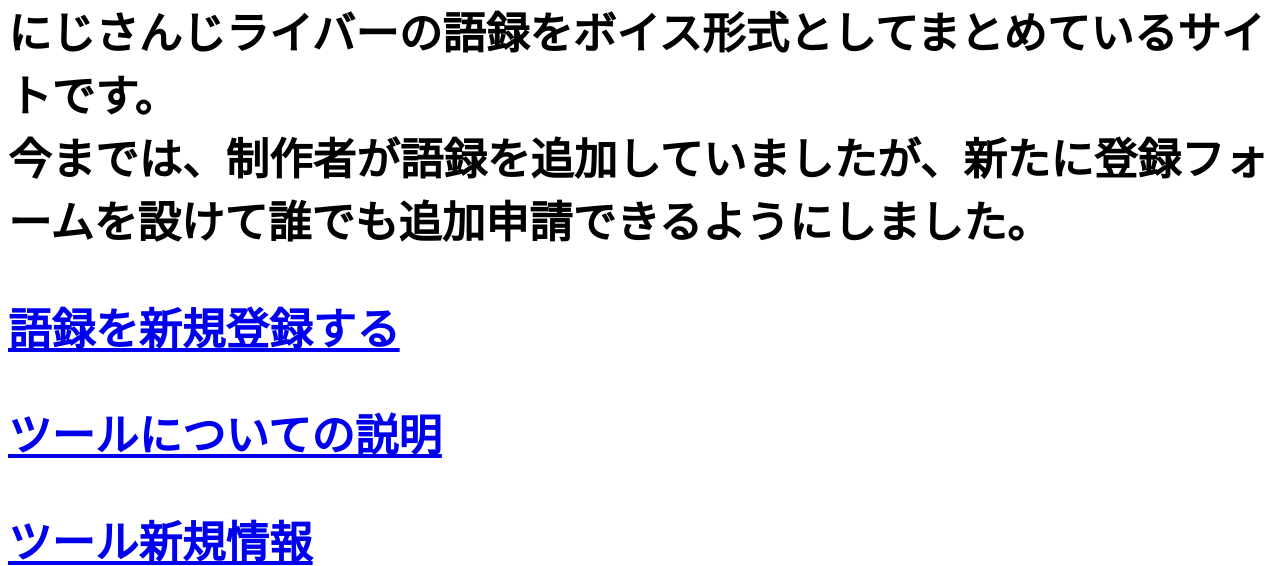
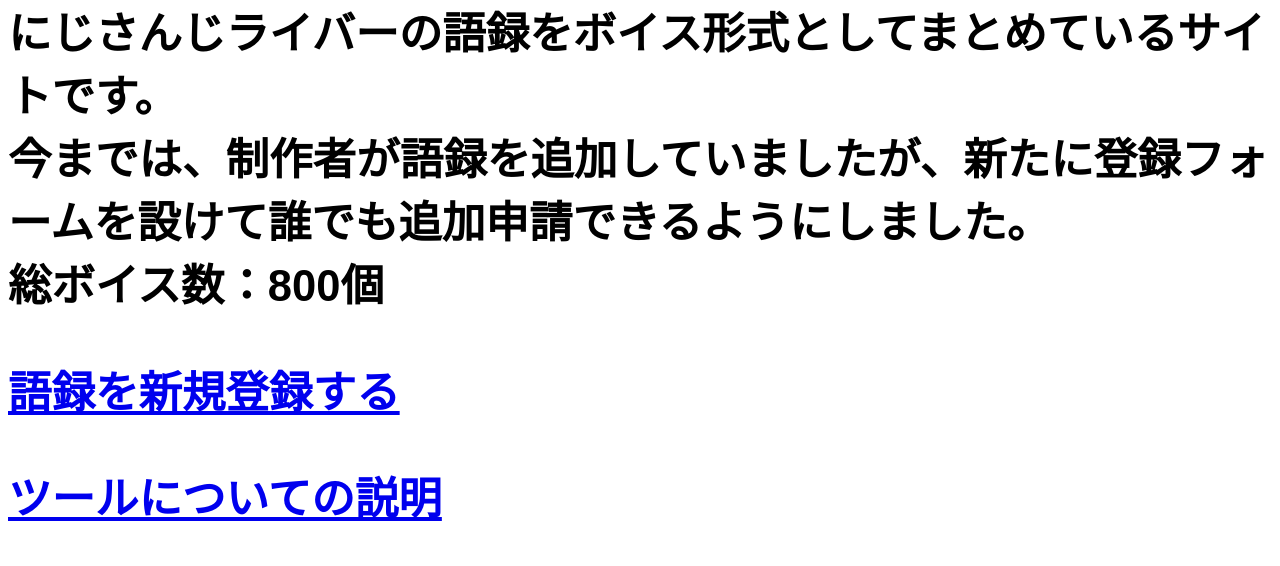
Before and after one commit to MORIMOTO520212/nijisanji-vocablary, a PHP site: page / in a window 1280 px wide. Shown: the part 302-868 px from the top of the page. Run offline with PHP 8.4, Linux system fonts and the light colour scheme; some libraries are stand-ins or nearby versions.

Commit message:
2022.07.17

```diff
--- a/index.php
+++ b/index.php
@@ -114,7 +114,8 @@
         </div>
         <p class="text">
             にじさんじライバーの語録をボイス形式としてまとめているサイトです。<br>
-            今までは、制作者が語録を追加していましたが、新たに登録フォームを設けて誰でも追加申請できるようにしました。
+            今までは、制作者が語録を追加していましたが、新たに登録フォームを設けて誰でも追加申請できるようにしました。<br>
+            総ボイス数：800個
         </p>
         <a href="https://docs.google.com/forms/d/e/1FAIpQLSdwytL1F2Axx059OVwpS6Y-zQOeL6aPYRS5C3qFh1GeiXQA1w/viewform?usp=sf_link"><p class="text">語録を新規登録する</p></a>
         <a href="about.html"><p class="text">ツールについての説明</p></a>
@@ -177,7 +178,7 @@
             }else{
                 activeorder(); // fast
             }
-            // activity start order
+            // 活動開始順ソート
             function activeorder(){
                 console.log("function: activeorder");
                 lagyLoad=true;
@@ -195,7 +196,7 @@
                 sessionStorage.setItem('activsubscs', 'activeorder'); // Add sessionStorage
             }
 
-            // number of subscribers
+            // 登録者数順ソート
             function subscribers(){
                 console.log("function: subscribers");
                 lagyLoad=true;
```
